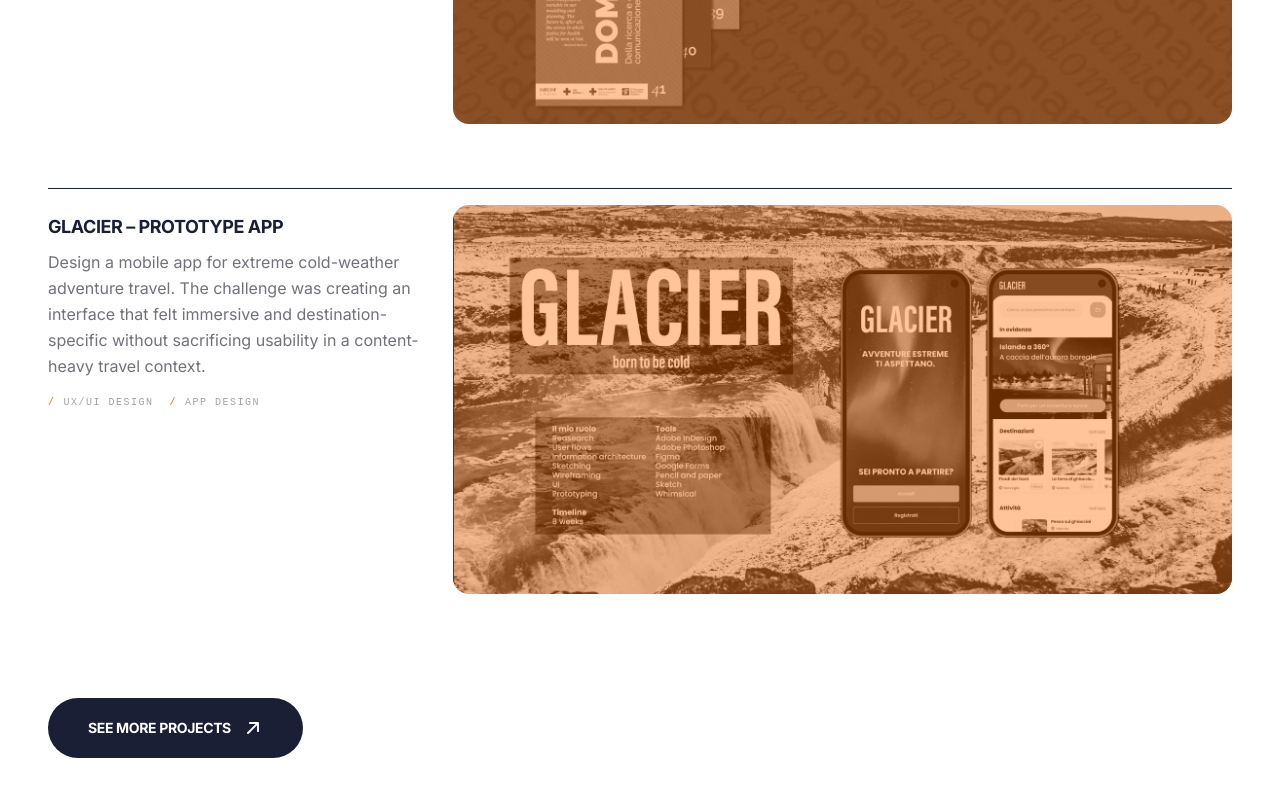
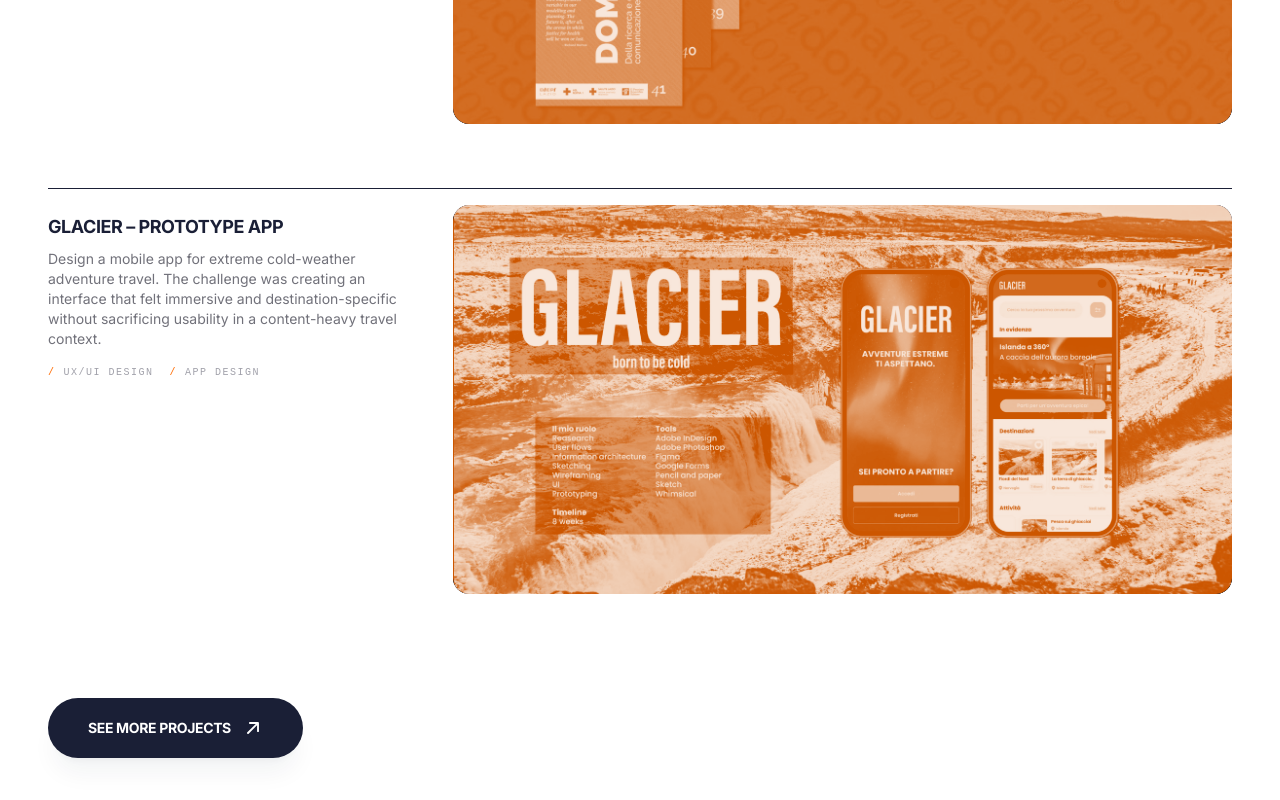
Before and after one commit to AlbertoScalia/portfolio, a React (Vite) app: page /portfolio/works in a window 1280 px wide. Shown: the part 2418-3218 px from the top of the page. Built offline with nearby package versions, Linux system fonts and the light colour scheme.

Commit message:
Overlay duotone commit

```diff
--- a/src/components/WorksGallery.jsx
+++ b/src/components/WorksGallery.jsx
@@ -36,6 +36,7 @@ export default function WorksGallery() {
                 </h2>
             </div>
 
+
             <div className="flex flex-col gap-16">
                 {projects.map((project, idx) => (
                     <motion.a
@@ -52,10 +53,10 @@ export default function WorksGallery() {
 
                         <div className="grid grid-cols-1 md:grid-cols-3 gap-8 items-start">
                             <div className="order-2 md:order-1 pt-2 text-left">
-                                <h3 className="text-lg font-bold tracking-tight mb-2 group-hover:text-accent transition-colors uppercase">
+                                <h3 className="text-lg font-bold tracking-tight mb-2 text-blue group-hover:text-accent transition-colors uppercase">
                                     {project.title}
                                 </h3>
-                                <p className="text-zinc-500 mb-4 leading-relaxed max-w-sm">
+                                <p className="text-zinc-500 mb-4 leading-relaxed max-w-sm landscape:text-sm">
                                     {project.subtitle}
                                 </p>
 
@@ -73,16 +74,19 @@ export default function WorksGallery() {
                             </div>
 
                             <div className="md:col-span-2 order-1 md:order-2">
-                                <div className="relative w-full aspect-[16/8] overflow-hidden bg-accent/10 rounded-2xl">
+                                <div className="relative w-full aspect-[16/8] overflow-hidden rounded-2xl bg-blue">
                                     <img
                                         src={project.image}
                                         alt={project.title}
                                         loading="lazy"
                                         className="absolute inset-0 w-full h-full object-cover transition-all duration-700
-                                                   grayscale opacity-100
-                                                   group-hover:grayscale-0 group-hover:opacity-100 group-hover:contrast-100 group-hover:scale-105"
+                                                   grayscale contrast-[1.2] brightness-[0.8]
+                                                   group-hover:grayscale-0 group-hover:contrast-100 group-hover:brightness-100 group-hover:scale-105"
                                     />
-                                    <div className="absolute inset-0 bg-accent/40 multiply group-hover:bg-transparent transition-colors duration-700" />
+                                    {/* Overlay Duotone con Mix Blend Mode Screen per effetto Accent */}
+                                    <div
+                                        className="absolute inset-0 bg-accent mix-blend-screen opacity-80 group-hover:opacity-0 transition-opacity duration-700"
+                                    />
                                 </div>
                             </div>
                         </div>
@@ -99,7 +103,7 @@ export default function WorksGallery() {
                 <div className="group-hover:border-accent transition-colors duration-300" />
 
                 <Link to="/works" className="flex items-center gap-4 group/btn">
-                    <div className="px-10 py-5 bg-blue text-white rounded-full flex items-center gap-3 transition-all group-hover/btn:bg-accent">
+                    <div className="px-10 py-5 bg-blue text-white rounded-full flex items-center gap-3 transition-all group-hover/btn:bg-accent shadow-xl shadow-blue/5">
                         <span className="font-bold tracking-tight uppercase text-sm">
                             See more projects
                         </span>
--- a/src/pages/Works.jsx
+++ b/src/pages/Works.jsx
@@ -103,10 +103,10 @@ export default function Works() {
 
                         <div className="grid grid-cols-1 md:grid-cols-3 gap-8 items-start">
                             <div className="order-2 md:order-1 pt-2 text-left">
-                                <h3 className="text-lg font-bold font-sans tracking-tight mb-2 group-hover:text-accent transition-colors uppercase">
+                                <h3 className="text-lg font-bold font-sans tracking-tight mb-2 text-blue group-hover:text-accent transition-colors uppercase">
                                     {project.title}
                                 </h3>
-                                <p className="text-zinc-500 mb-4 leading-relaxed max-w-sm">
+                                <p className="text-zinc-500 mb-4 leading-relaxed max-w-sm landscape:text-sm">
                                     {project.subtitle}
                                 </p>
 
@@ -124,18 +124,19 @@ export default function Works() {
                             </div>
 
                             <div className="md:col-span-2 order-1 md:order-2">
-    {/* bg-accent/20 aggiunge solo un tocco di colore di fondo */}
-    <div className="relative w-full aspect-[16/8] overflow-hidden bg-accent/10 rounded-2xl">
+                                <div className="relative w-full aspect-[16/8] overflow-hidden rounded-2xl bg-blue">
                                     <img
                                         src={project.image}
                                         alt={project.title}
                                         loading="lazy"
                                         className="absolute inset-0 w-full h-full object-cover transition-all duration-700
-                       grayscale opacity-100
-                       group-hover:grayscale-0 group-hover:opacity-100 group-hover:contrast-100 group-hover:scale-105"
+                                                   grayscale contrast-[1.2] brightness-[0.8]
+                                                   group-hover:grayscale-0 group-hover:contrast-100 group-hover:brightness-100 group-hover:scale-105"
                                     />
-        {/* Overlay leggero per colorare senza appesantire */}
-        <div className="absolute inset-0 bg-accent/40 multiply group-hover:bg-transparent transition-colors duration-700" />
+                                    {/* Overlay Duotone con Mix Blend Mode Screen per effetto Accent */}
+                                    <div
+                                        className="absolute inset-0 bg-accent mix-blend-screen opacity-80 group-hover:opacity-0 transition-opacity duration-700"
+                                    />
                                 </div>
                             </div>
                         </div>
@@ -157,7 +158,7 @@ export default function Works() {
                     rel="noopener noreferrer"
                     className="flex items-center gap-4 group/btn"
                 >
-                    <div className="px-10 py-5 bg-blue text-white rounded-full flex items-center gap-3 transition-all group-hover/btn:bg-accent">
+                    <div className="px-10 py-5 bg-blue text-white rounded-full flex items-center gap-3 transition-all group-hover/btn:bg-accent shadow-xl shadow-blue/5">
                         <span className="font-sans font-bold tracking-tight uppercase text-sm">
                             Check the complete archive
                         </span>
```
Also changed, not shown: 4 other files (tests, documents, lock files or other folders). Lines whose indentation alone changed are shown as unchanged.
